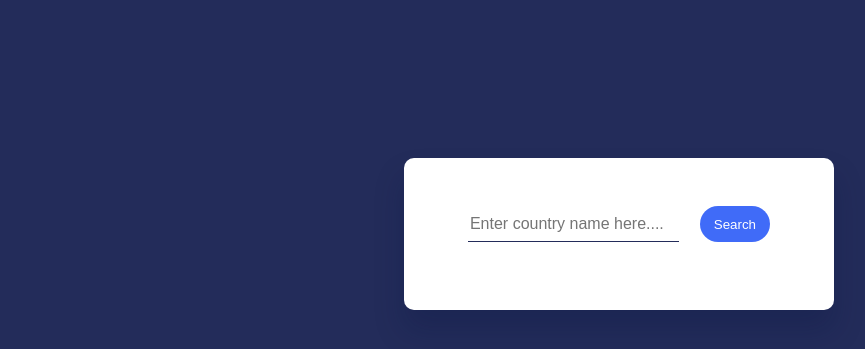
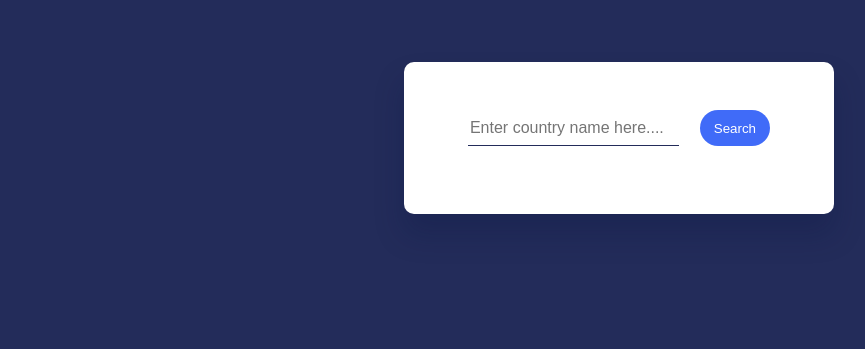
Before and after one commit to 1912Alan-Turing1954/Country-api, a plain HTML site: page index.html in a window 1280 px wide. Shown: the part 81-430 px from the top of the page, without its empty margins (21-886 px from the left). Drawn offline with nearby package versions, Linux system fonts and the light colour scheme.

Commit message:
Margin fixes.

```diff
--- a/index.css
+++ b/index.css
@@ -6,7 +6,7 @@ body {
 }
 
 .space {
-    padding: 5em;
+    padding: 2em;
 }
 
 section.main {
```
